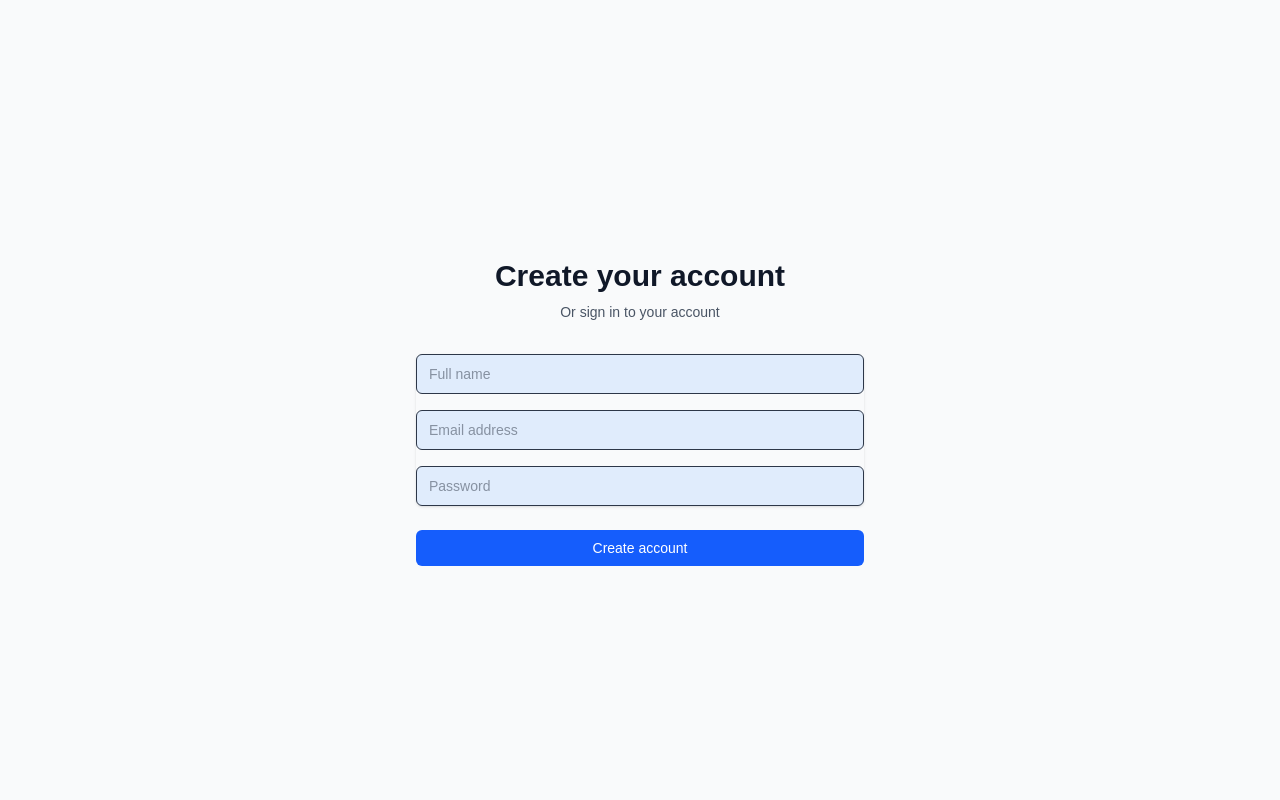
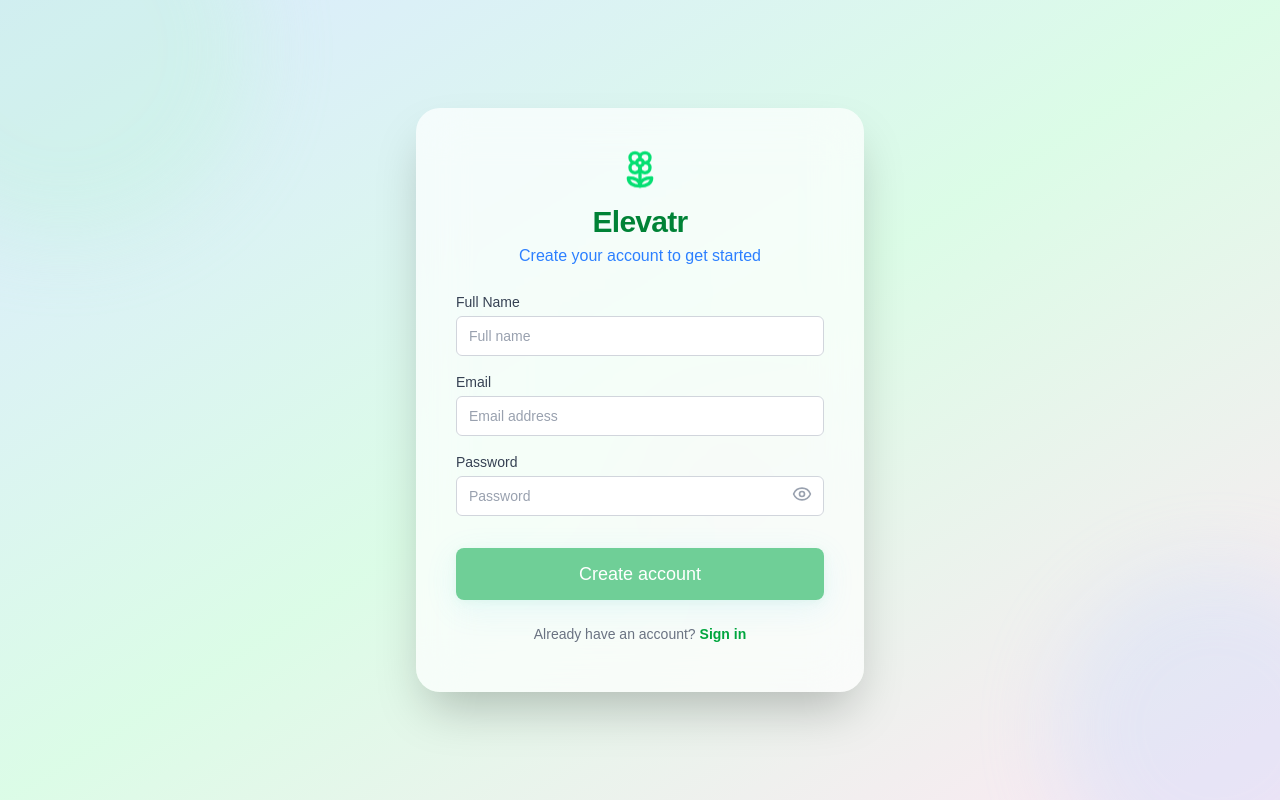
Before and after one commit to parth012001/Elevatr, a Next.js app: page /register in a window 1280 px wide. Built offline with nearby package versions, Linux system fonts and the light colour scheme.

Commit message:
updated UI of sign in and create account pages

```diff
--- a/src/app/(auth)/login/page.tsx
+++ b/src/app/(auth)/login/page.tsx
@@ -6,6 +6,7 @@ import Link from 'next/link'
 import { Input } from '@/components/ui/input'
 import { Button } from '@/components/ui/button'
 import { LoginCredentials } from '@/types/auth'
+import { Flower2, Eye, EyeOff } from 'lucide-react'
 
 export default function LoginPage() {
   const router = useRouter()
@@ -15,6 +16,7 @@ export default function LoginPage() {
     email: '',
     password: '',
   })
+  const [showPassword, setShowPassword] = useState(false)
 
   const handleSubmit = async (e: React.FormEvent) => {
     e.preventDefault()
@@ -52,35 +54,28 @@ export default function LoginPage() {
   }
 
   return (
-    <div className="min-h-screen flex items-center justify-center bg-gray-50 py-12 px-4 sm:px-6 lg:px-8">
-      <div className="max-w-md w-full space-y-8">
-        <div>
-          <h2 className="mt-6 text-center text-3xl font-extrabold text-gray-900">
-            Sign in to your account
-          </h2>
-          <p className="mt-2 text-center text-sm text-gray-600">
-            Or{' '}
-            <Link
-              href="/register"
-              className="font-medium text-primary hover:text-primary/90"
-            >
-              create a new account
-            </Link>
-          </p>
+    <div className="min-h-screen flex items-center justify-center bg-gradient-to-br from-blue-100 via-green-100 to-pink-100 relative overflow-hidden">
+      {/* Playful floating shapes */}
+      <div className="absolute -top-32 -left-32 w-96 h-96 bg-green-200 rounded-full opacity-30 blur-2xl animate-float-slow" />
+      <div className="absolute -bottom-24 -right-24 w-80 h-80 bg-blue-200 rounded-full opacity-30 blur-2xl animate-float-slower" />
+      <div className="absolute top-1/2 left-1/2 w-40 h-40 bg-pink-200 rounded-full opacity-20 blur-2xl animate-float" style={{transform: 'translate(-50%,-50%)'}} />
+      <div className="relative z-10 w-full max-w-md mx-auto">
+        <div className="backdrop-blur-xl bg-white/70 rounded-3xl shadow-2xl px-10 py-12 flex flex-col items-center animate-fade-in">
+          {/* Logo/Brand */}
+          <div className="flex flex-col items-center mb-6">
+            <Flower2 className="h-10 w-10 text-green-400 mb-2 animate-bounce-slow" />
+            <span className="text-3xl font-extrabold text-green-700 tracking-tight mb-1">Elevatr</span>
+            <span className="text-blue-500 text-base font-medium">Welcome back! Sign in to continue</span>
           </div>
-
-        <form className="mt-8 space-y-6" onSubmit={handleSubmit}>
+          <form className="w-full space-y-6" onSubmit={handleSubmit}>
             {error && (
-            <div className="rounded-md bg-red-50 p-4">
-              <div className="text-sm text-red-700">{error}</div>
+              <div className="rounded-md bg-red-50 p-3 text-center">
+                <div className="text-sm text-red-700 font-medium animate-shake">{error}</div>
               </div>
             )}
-
-          <div className="rounded-md shadow-sm space-y-4">
+            <div className="space-y-4">
               <div>
-              <label htmlFor="email" className="sr-only">
-                Email address
-              </label>
+                <label htmlFor="email" className="block text-sm font-medium text-gray-700 mb-1">Email</label>
                 <Input
                   id="email"
                   name="email"
@@ -88,43 +83,75 @@ export default function LoginPage() {
                   autoComplete="email"
                   required
                   placeholder="Email address"
+                  className="bg-white text-black placeholder:text-gray-400 border border-gray-300 focus:border-blue-400 focus:ring-2 focus:ring-blue-100 focus:outline-none transition-all"
                   value={formData.email}
-                onChange={(e) =>
-                  setFormData({ ...formData, email: e.target.value })
-                }
+                  onChange={(e) => setFormData({ ...formData, email: e.target.value })}
                 />
               </div>
-
-            <div>
-              <label htmlFor="password" className="sr-only">
-                Password
-              </label>
+              <div className="relative">
+                <label htmlFor="password" className="block text-sm font-medium text-gray-700 mb-1">Password</label>
                 <Input
                   id="password"
                   name="password"
-                type="password"
+                  type={showPassword ? 'text' : 'password'}
                   autoComplete="current-password"
                   required
                   placeholder="Password"
+                  className="bg-white text-black placeholder:text-gray-400 border border-gray-300 focus:border-blue-400 focus:ring-2 focus:ring-blue-100 focus:outline-none transition-all pr-12"
                   value={formData.password}
-                onChange={(e) =>
-                  setFormData({ ...formData, password: e.target.value })
-                }
+                  onChange={(e) => setFormData({ ...formData, password: e.target.value })}
                 />
+                <button
+                  type="button"
+                  className="absolute right-3 top-8 text-gray-400 hover:text-blue-500 transition-colors"
+                  tabIndex={-1}
+                  onClick={() => setShowPassword((v) => !v)}
+                  aria-label={showPassword ? 'Hide password' : 'Show password'}
+                >
+                  {showPassword ? <EyeOff className="h-5 w-5" /> : <Eye className="h-5 w-5" />}
+                </button>
               </div>
             </div>
-
-          <div>
             <Button
               type="submit"
-              className="w-full"
+              className="w-full button-primary shadow-playful text-lg py-3 mt-2 bg-gradient-to-r from-green-400 to-blue-400 hover:from-green-500 hover:to-blue-500 transition-all"
               isLoading={isLoading}
             >
               Sign in
             </Button>
+          </form>
+          <div className="mt-6 text-center text-gray-500 text-sm">
+            Don&apos;t have an account?{' '}
+            <Link href="/register" className="text-green-600 font-semibold hover:underline">Create one</Link>
           </div>
-        </form>
         </div>
+      </div>
+      <style jsx global>{`
+        .animate-float-slow { animation: float 8s ease-in-out infinite alternate; }
+        .animate-float-slower { animation: float 12s ease-in-out infinite alternate; }
+        .animate-float { animation: float 10s ease-in-out infinite alternate; }
+        @keyframes float {
+          0% { transform: translateY(0); }
+          100% { transform: translateY(-20px); }
+        }
+        .animate-fade-in { animation: fadeIn 1.2s cubic-bezier(0.4,0,0.2,1); }
+        @keyframes fadeIn {
+          from { opacity: 0; transform: translateY(24px); }
+          to { opacity: 1; transform: translateY(0); }
+        }
+        .animate-bounce-slow { animation: bounce 2.5s infinite; }
+        @keyframes bounce {
+          0%, 100% { transform: translateY(0); }
+          50% { transform: translateY(-10px); }
+        }
+        .animate-shake { animation: shake 0.4s cubic-bezier(.36,.07,.19,.97) both; }
+        @keyframes shake {
+          10%, 90% { transform: translateX(-1px); }
+          20%, 80% { transform: translateX(2px); }
+          30%, 50%, 70% { transform: translateX(-4px); }
+          40%, 60% { transform: translateX(4px); }
+        }
+      `}</style>
     </div>
   )
 }
--- a/src/app/(auth)/register/page.tsx
+++ b/src/app/(auth)/register/page.tsx
@@ -6,6 +6,7 @@ import Link from 'next/link'
 import { Input } from '@/components/ui/input'
 import { Button } from '@/components/ui/button'
 import { RegisterCredentials } from '@/types/auth'
+import { Flower2, Eye, EyeOff } from 'lucide-react'
 
 export default function RegisterPage() {
   const router = useRouter()
@@ -16,6 +17,7 @@ export default function RegisterPage() {
     email: '',
     password: '',
   })
+  const [showPassword, setShowPassword] = useState(false)
 
   const handleSubmit = async (e: React.FormEvent) => {
     e.preventDefault()
@@ -45,35 +47,28 @@ export default function RegisterPage() {
   }
 
   return (
-    <div className="min-h-screen flex items-center justify-center bg-gray-50 py-12 px-4 sm:px-6 lg:px-8">
-      <div className="max-w-md w-full space-y-8">
-        <div>
-          <h2 className="mt-6 text-center text-3xl font-extrabold text-gray-900">
-            Create your account
-          </h2>
-          <p className="mt-2 text-center text-sm text-gray-600">
-            Or{' '}
-            <Link
-              href="/login"
-              className="font-medium text-primary hover:text-primary/90"
-            >
-              sign in to your account
-            </Link>
-          </p>
+    <div className="min-h-screen flex items-center justify-center bg-gradient-to-br from-blue-100 via-green-100 to-pink-100 relative overflow-hidden">
+      {/* Playful floating shapes */}
+      <div className="absolute -top-32 -left-32 w-96 h-96 bg-green-200 rounded-full opacity-30 blur-2xl animate-float-slow" />
+      <div className="absolute -bottom-24 -right-24 w-80 h-80 bg-blue-200 rounded-full opacity-30 blur-2xl animate-float-slower" />
+      <div className="absolute top-1/2 left-1/2 w-40 h-40 bg-pink-200 rounded-full opacity-20 blur-2xl animate-float" style={{transform: 'translate(-50%,-50%)'}} />
+      <div className="relative z-10 w-full max-w-md mx-auto">
+        <div className="backdrop-blur-xl bg-white/70 rounded-3xl shadow-2xl px-10 py-12 flex flex-col items-center animate-fade-in">
+          {/* Logo/Brand */}
+          <div className="flex flex-col items-center mb-6">
+            <Flower2 className="h-10 w-10 text-green-400 mb-2 animate-bounce-slow" />
+            <span className="text-3xl font-extrabold text-green-700 tracking-tight mb-1">Elevatr</span>
+            <span className="text-blue-500 text-base font-medium">Create your account to get started</span>
           </div>
-
-        <form className="mt-8 space-y-6" onSubmit={handleSubmit}>
+          <form className="w-full space-y-6" onSubmit={handleSubmit}>
             {error && (
-            <div className="rounded-md bg-red-50 p-4">
-              <div className="text-sm text-red-700">{error}</div>
+              <div className="rounded-md bg-red-50 p-3 text-center">
+                <div className="text-sm text-red-700 font-medium animate-shake">{error}</div>
               </div>
             )}
-
-          <div className="rounded-md shadow-sm space-y-4">
+            <div className="space-y-4">
               <div>
-              <label htmlFor="name" className="sr-only">
-                Full name
-              </label>
+                <label htmlFor="name" className="block text-sm font-medium text-gray-700 mb-1">Full Name</label>
                 <Input
                   id="name"
                   name="name"
@@ -81,17 +76,13 @@ export default function RegisterPage() {
                   autoComplete="name"
                   required
                   placeholder="Full name"
+                  className="bg-white text-black placeholder:text-gray-400 border border-gray-300 focus:border-blue-400 focus:ring-2 focus:ring-blue-100 focus:outline-none transition-all"
                   value={formData.name}
-                onChange={(e) =>
-                  setFormData({ ...formData, name: e.target.value })
-                }
+                  onChange={(e) => setFormData({ ...formData, name: e.target.value })}
                 />
               </div>
-
               <div>
-              <label htmlFor="email" className="sr-only">
-                Email address
-              </label>
+                <label htmlFor="email" className="block text-sm font-medium text-gray-700 mb-1">Email</label>
                 <Input
                   id="email"
                   name="email"
@@ -99,43 +90,75 @@ export default function RegisterPage() {
                   autoComplete="email"
                   required
                   placeholder="Email address"
+                  className="bg-white text-black placeholder:text-gray-400 border border-gray-300 focus:border-blue-400 focus:ring-2 focus:ring-blue-100 focus:outline-none transition-all"
                   value={formData.email}
-                onChange={(e) =>
-                  setFormData({ ...formData, email: e.target.value })
-                }
+                  onChange={(e) => setFormData({ ...formData, email: e.target.value })}
                 />
               </div>
-
-            <div>
-              <label htmlFor="password" className="sr-only">
-                Password
-              </label>
+              <div className="relative">
+                <label htmlFor="password" className="block text-sm font-medium text-gray-700 mb-1">Password</label>
                 <Input
                   id="password"
                   name="password"
-                type="password"
+                  type={showPassword ? 'text' : 'password'}
                   autoComplete="new-password"
                   required
                   placeholder="Password"
+                  className="bg-white text-black placeholder:text-gray-400 border border-gray-300 focus:border-blue-400 focus:ring-2 focus:ring-blue-100 focus:outline-none transition-all pr-12"
                   value={formData.password}
-                onChange={(e) =>
-                  setFormData({ ...formData, password: e.target.value })
-                }
+                  onChange={(e) => setFormData({ ...formData, password: e.target.value })}
                 />
+                <button
+                  type="button"
+                  className="absolute right-3 top-8 text-gray-400 hover:text-blue-500 transition-colors"
+                  tabIndex={-1}
+                  onClick={() => setShowPassword((v) => !v)}
+                  aria-label={showPassword ? 'Hide password' : 'Show password'}
+                >
+                  {showPassword ? <EyeOff className="h-5 w-5" /> : <Eye className="h-5 w-5" />}
+                </button>
               </div>
             </div>
-
-          <div>
             <Button
               type="submit"
-              className="w-full"
+              className="w-full button-primary shadow-playful text-lg py-3 mt-2 bg-gradient-to-r from-green-400 to-blue-400 hover:from-green-500 hover:to-blue-500 transition-all"
               isLoading={isLoading}
             >
               Create account
             </Button>
+          </form>
+          <div className="mt-6 text-center text-gray-500 text-sm">
+            Already have an account?{' '}
+            <Link href="/login" className="text-green-600 font-semibold hover:underline">Sign in</Link>
           </div>
-        </form>
         </div>
+      </div>
+      <style jsx global>{`
+        .animate-float-slow { animation: float 8s ease-in-out infinite alternate; }
+        .animate-float-slower { animation: float 12s ease-in-out infinite alternate; }
+        .animate-float { animation: float 10s ease-in-out infinite alternate; }
+        @keyframes float {
+          0% { transform: translateY(0); }
+          100% { transform: translateY(-20px); }
+        }
+        .animate-fade-in { animation: fadeIn 1.2s cubic-bezier(0.4,0,0.2,1); }
+        @keyframes fadeIn {
+          from { opacity: 0; transform: translateY(24px); }
+          to { opacity: 1; transform: translateY(0); }
+        }
+        .animate-bounce-slow { animation: bounce 2.5s infinite; }
+        @keyframes bounce {
+          0%, 100% { transform: translateY(0); }
+          50% { transform: translateY(-10px); }
+        }
+        .animate-shake { animation: shake 0.4s cubic-bezier(.36,.07,.19,.97) both; }
+        @keyframes shake {
+          10%, 90% { transform: translateX(-1px); }
+          20%, 80% { transform: translateX(2px); }
+          30%, 50%, 70% { transform: translateX(-4px); }
+          40%, 60% { transform: translateX(4px); }
+        }
+      `}</style>
     </div>
   )
 }
```
Lines whose indentation alone changed are shown as unchanged.
